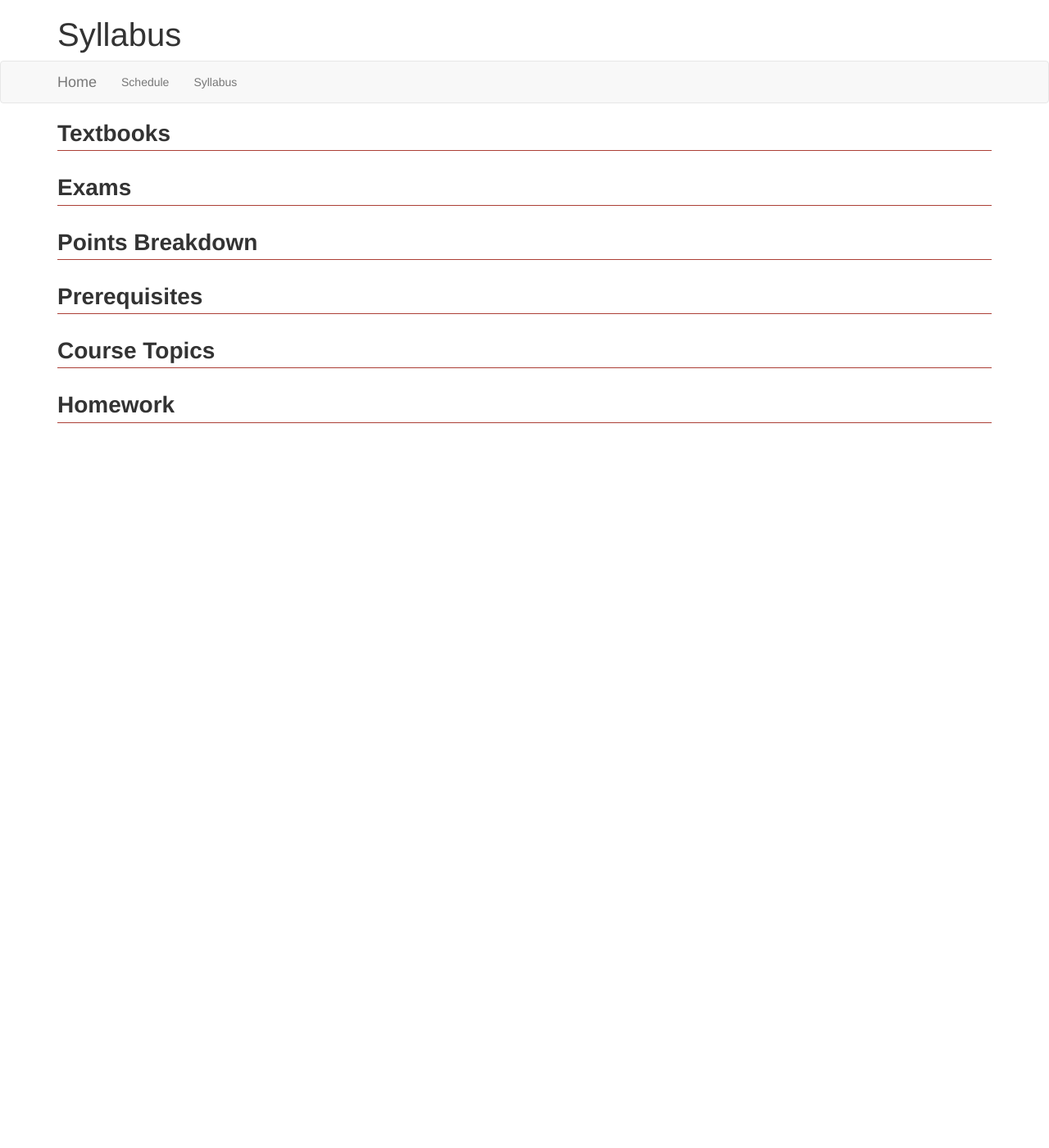
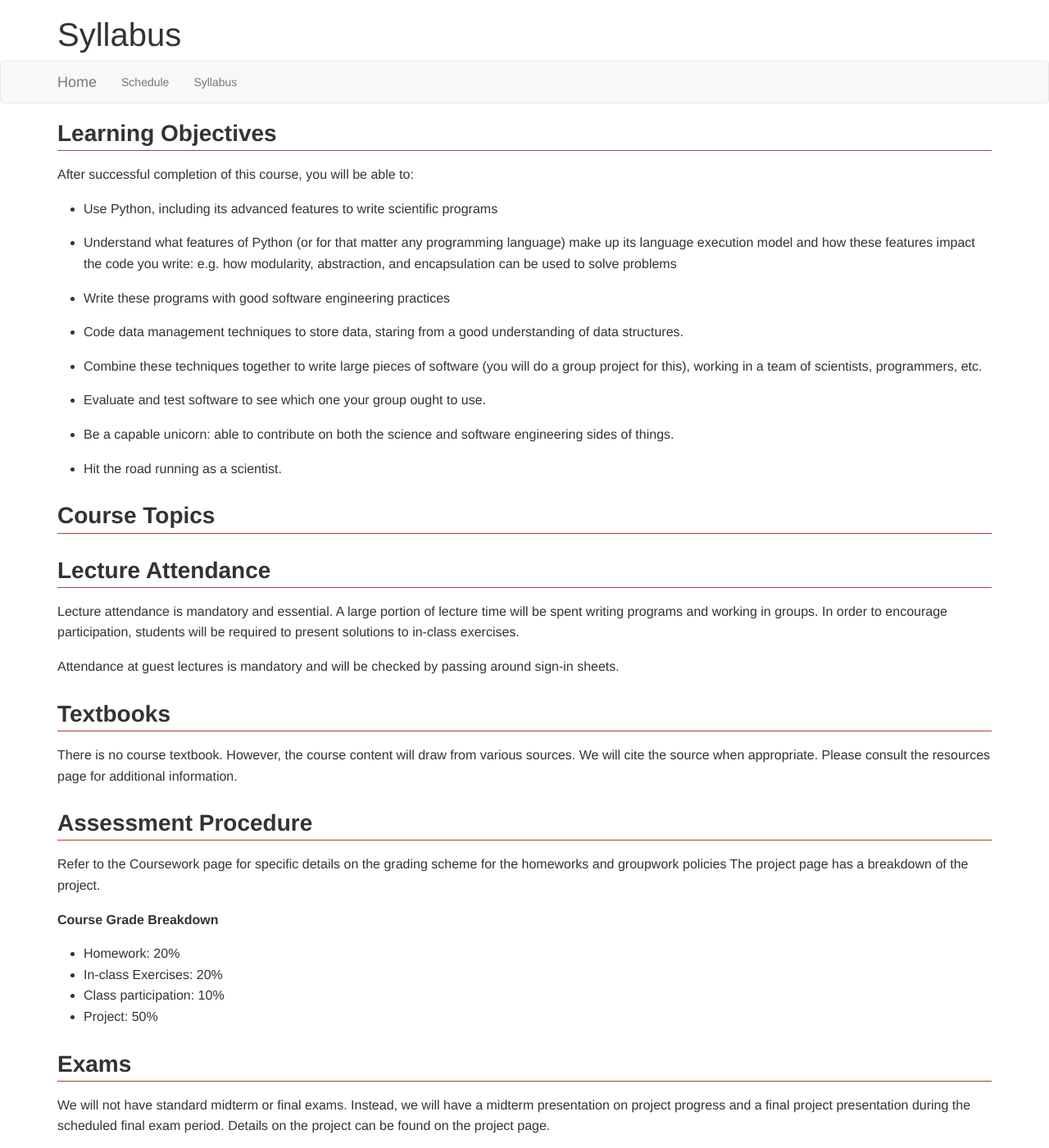
Before and after one commit to xuwd11/cs207_Weidong_Xu, a Jekyll site: the page built from syllabus.md, in a window 1280 px wide and 1400 px high. Shown: the whole window at 82% size. Built offline with Jekyll 4.4.1, drawn with Linux system fonts in a browser that asks for light colours; nearby versions of some CDN libraries; some of the changed text lies outside the part shown.

Commit message:
First draft of syllabus.

```diff
--- a/syllabus.md
+++ b/syllabus.md
@@ -3,14 +3,69 @@ title: Syllabus
 layout: default
 ---
 
+## Learning Objectives
+
+After successful completion of this course, you will be able to:
+
+* Use Python, including its advanced features to write scientific programs
+
+* Understand what features of Python (or for that matter any programming language) make up its language
+  execution model and how these features impact the code you write: e.g. how modularity, abstraction, and
+  encapsulation can be used to solve problems
+
+* Write these programs with good software engineering practices
+
+* Code data management techniques to store data, staring from a good understanding of data structures.
+
+* Combine these techniques together to write large pieces of software (you will do a group project for this),
+  working in a team of scientists, programmers, etc.
+
+* Evaluate and test software to see which one your group ought to use.
+
+* Be a capable unicorn: able to contribute on both the science and software engineering sides of things.
+
+* Hit the road running as a scientist.
+
+## Course Topics
+
+## Lecture Attendance
+
+Lecture attendance is mandatory and essential.  A large portion of lecture time will be spent writing programs and
+working in groups.  In order to encourage participation, students will be required to present solutions to in-class
+exercises.
+
+Attendance at guest lectures is mandatory and will be checked by passing around sign-in sheets.
+
 ## Textbooks
+
+There is no course textbook.  However, the course content will draw from various sources.  We will cite the
+source when appropriate.  Please consult the resources page for additional information.
+
+## Assessment Procedure
+
+Refer to the Coursework page for specific details on the grading scheme for the homeworks and groupwork policies The
+project page has a breakdown of the project.
+
+**Course Grade Breakdown**
+* Homework:  20%
+* In-class Exercises:  20%
+* Class participation:  10%
+* Project: 50%
 
 ## Exams
 
-## Points Breakdown
+We will not have standard midterm or final exams.  Instead, we will have a midterm presentation on project
+progress and a final project presentation during the scheduled final exam period.  Details on the project
+can be found on the project page.
 
 ## Prerequisites
 
-## Course Topics
+Programming knowledge, **in Python** at the level of CS50 and CS 109 (or above). Besides this, you should
+have interest or investment in scientific computing.
 
-## Homework
+## Academic Integrity
+
+## Special Accommodations
+
+Any student with a documented disability should contact me as soon as possible so that we can discuss arrangements
+to fit your needs.
```
